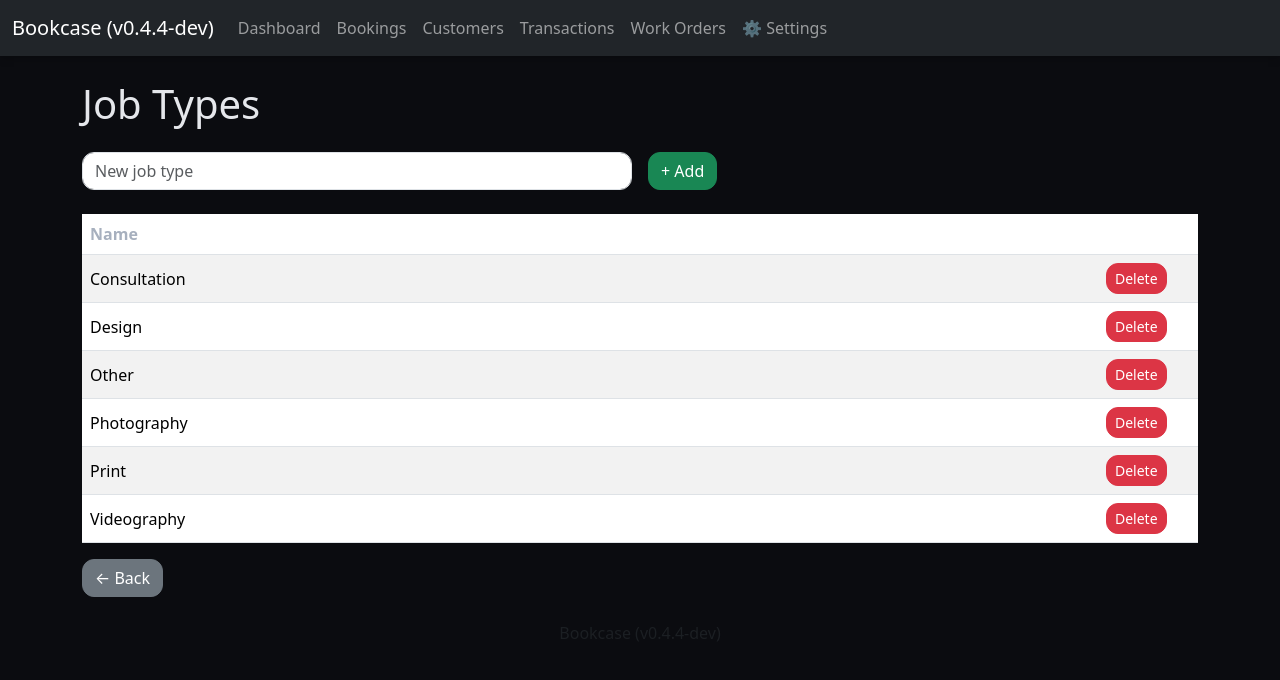
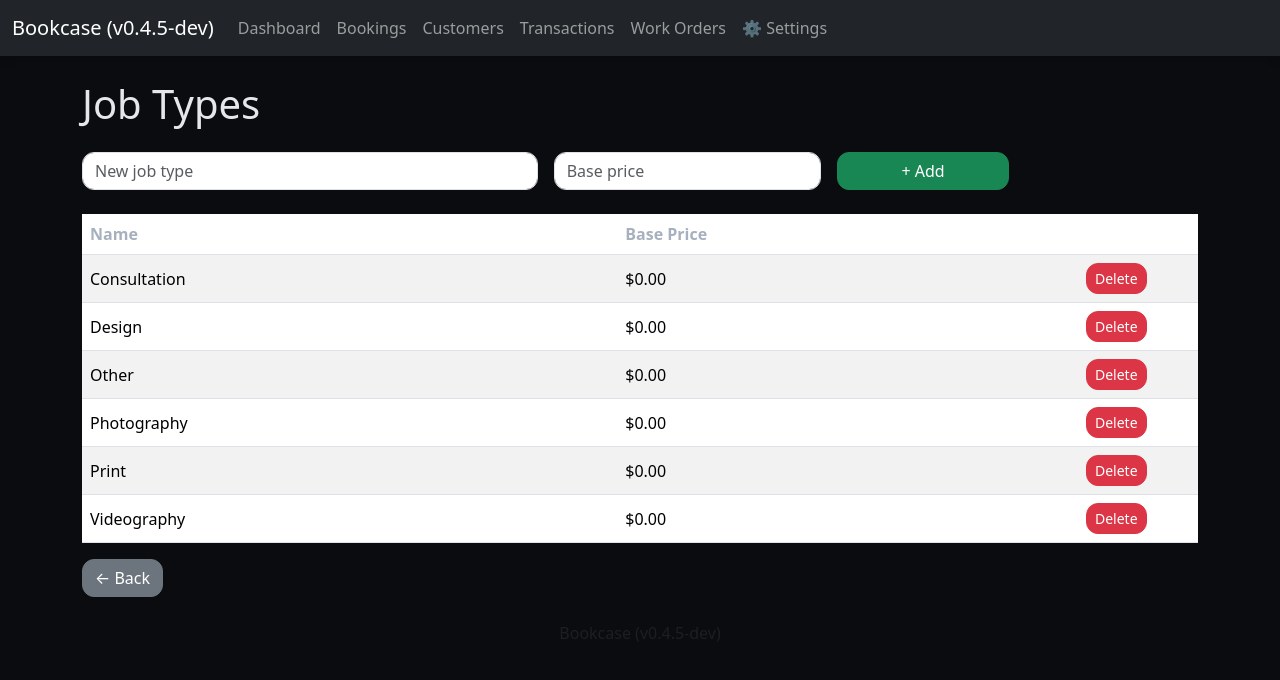
Before and after one commit to xyciasav/bookcase, a Flask app: page /settings/jobtypes in a window 1280 px wide. Shown: the top 680 px of the page. Run offline with Flask 3, Linux system fonts and the light colour scheme; data comes from the database, SQL or seed files in the repository.

```diff
--- a/app.py
+++ b/app.py
@@ -7,7 +7,7 @@ import csv
 from flask import Response
 
 # --- Config ---
-APP_VERSION = "v0.4.4-dev"  # update manually when you push changes
+APP_VERSION = "v0.4.5-dev"  # update manually when you push changes
 
 app = Flask(__name__)
 app.secret_key = os.environ.get("SECRET_KEY", "dev-secret-key")
--- a/templates/jobtypes.html
+++ b/templates/jobtypes.html
@@ -4,11 +4,14 @@
 
 <!-- Add new -->
 <form method="post" action="{{ url_for('add_jobtype') }}" class="row g-3 mb-4">
-  <div class="col-md-6">
+  <div class="col-md-5">
     <input type="text" name="name" class="form-control" placeholder="New job type" required>
   </div>
+  <div class="col-md-3">
+    <input type="number" step="0.01" name="price" class="form-control" placeholder="Base price" required>
+  </div>
   <div class="col-md-2">
-    <button type="submit" class="btn btn-success">+ Add</button>
+    <button type="submit" class="btn btn-success w-100">+ Add</button>
   </div>
 </form>
 
@@ -18,13 +21,15 @@
     <thead>
       <tr>
         <th>Name</th>
-        <th style="width: 100px;"></th>
+        <th>Base Price</th>
+        <th style="width: 120px;"></th>
       </tr>
     </thead>
     <tbody>
       {% for jt in job_types %}
       <tr>
         <td>{{ jt.name }}</td>
+        <td>${{ '%.2f'|format(jt.base_price or 0.0) }}</td>
         <td>
           <!-- Delete button with modal -->
           <button type="button" class="btn btn-danger btn-sm"
```
